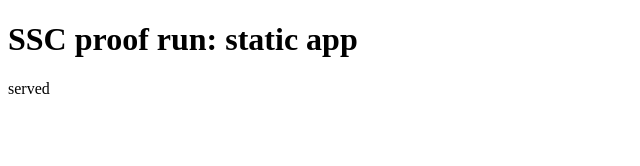
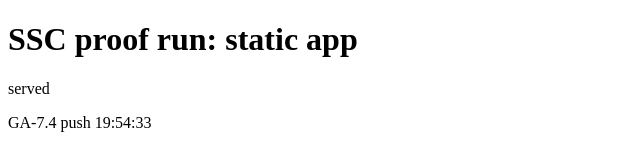
Before and after one commit to Delimitus/ssc-github-proof, a plain HTML site: page index.html in a window 1280 px wide. Shown: the whole page, without its empty margins (0-640 px from the left). Drawn offline with Linux system fonts and the light colour scheme.

Commit message:
GA-7.4 timed push

```diff
--- a/index.html
+++ b/index.html
@@ -1,3 +1,4 @@
 <!doctype html>
 <html lang="en"><head><meta charset="utf-8"><title>SSC proof run: static</title></head>
 <body><main><h1>SSC proof run: static app</h1><p id="ok">served</p></main></body></html>
+<p>GA-7.4 push 19:54:33</p>
```
